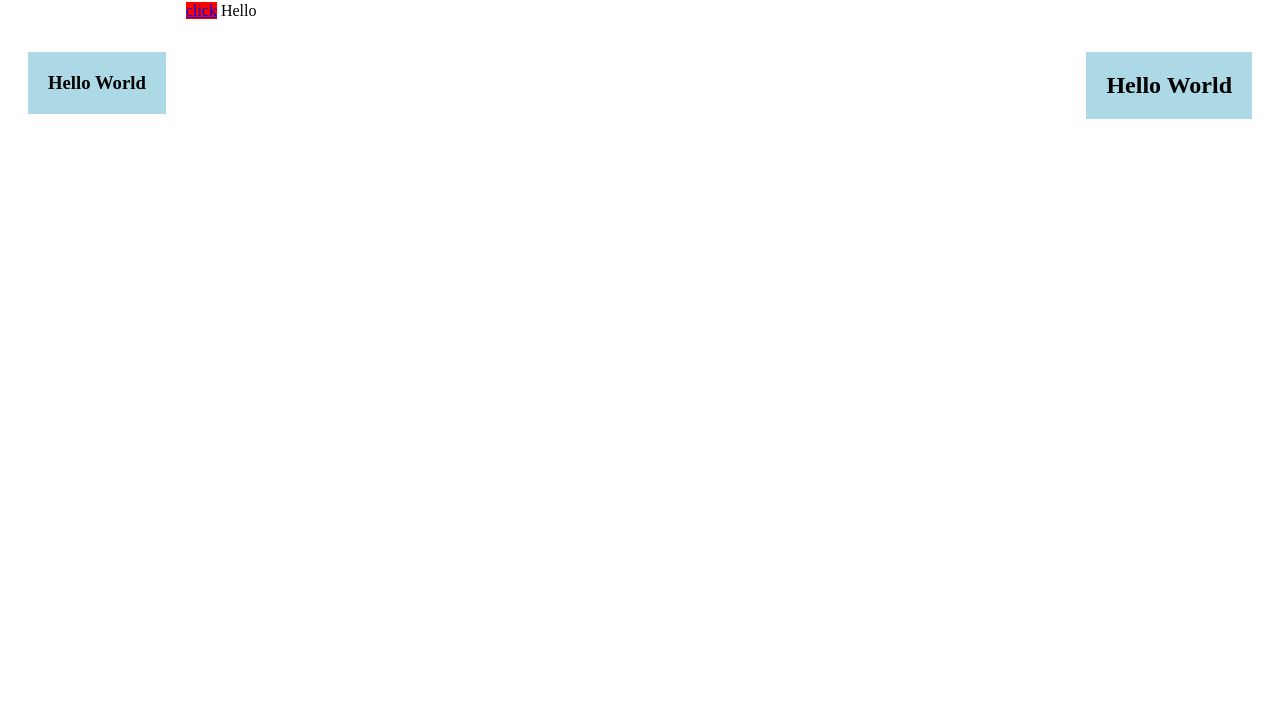
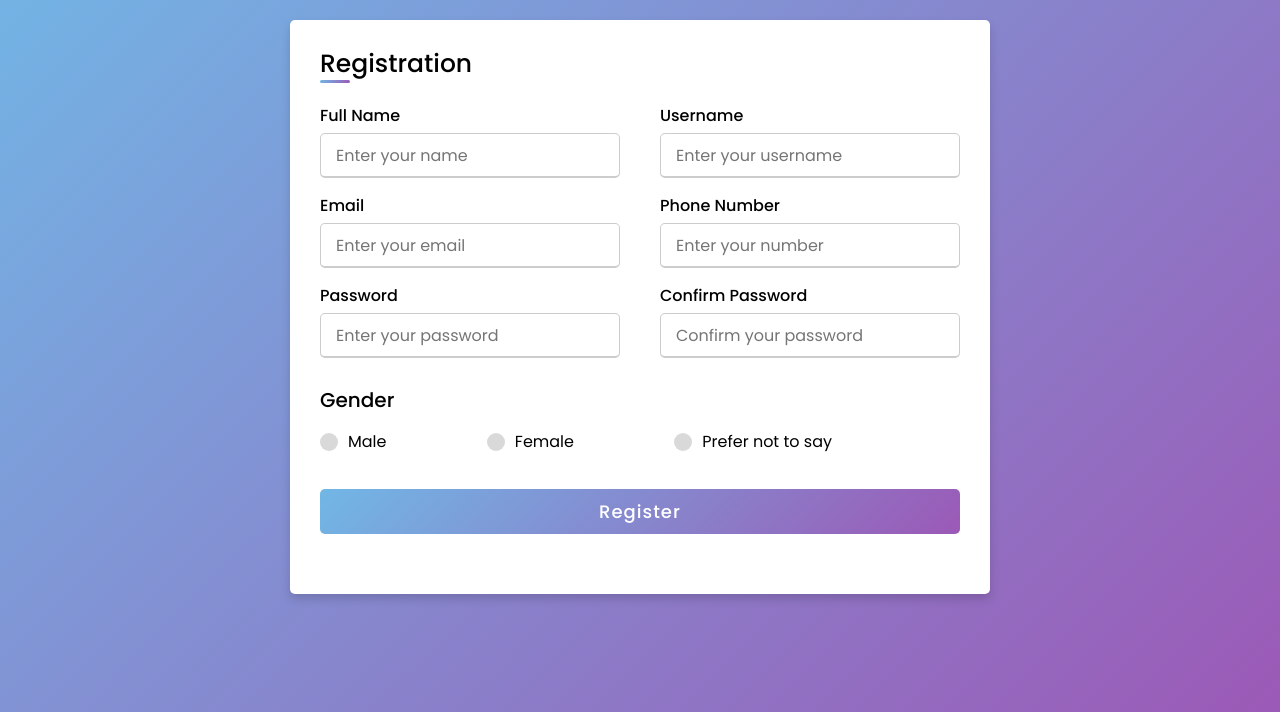
Before and after one commit to Abhishek6625/htmlcss, a plain HTML site: page index.html in a window 1280 px wide. Shown: the part 88-800 px from the top of the page. Drawn offline with Linux system fonts and the light colour scheme.

Commit message:
registaion from

```diff
--- a/index.html
+++ b/index.html
@@ -1,52 +1,73 @@
 <!DOCTYPE html>
-<html lang="en">
+<html lang="en" dir="ltr">
 
 <head>
     <meta charset="UTF-8">
-    <meta http-equiv="X-UA-Compatible" content="IE=edge">
+    <title> Responsive Registration Form | Abhishek </title>
+    <link rel="stylesheet" href="style.css">
     <meta name="viewport" content="width=device-width, initial-scale=1.0">
-    <title>index</title>
-    <style>
-        h2 {
-            padding: 20px;
-            margin: 20px;
-            margin-top: 50px;
-            /* border: 3px solid red; */
-            background-color: lightblue;
-            float: right;
-        }
-        h3 {
-            padding: 20px;
-            margin: 20px;
-            margin-top: 50px;
-            /* border: 3px solid red; */
-            background-color: lightblue;
-            float: left;
-        }
-
-        a {
-            background-color: red;
-            /* display: inline-block; */
-            /* display: none;
-            display: flex; */
-        }
-    </style>
 </head>
 
 <body>
-    <!-- block element  -->
-    <h1>Box Model</h1>
-    <hr>
-
-    <!-- inline-block  -->
-    <h2>Hello World</h2>
-    <h3>Hello World</h3>
-    <!-- inline-block  -->
-
-    <!-- inline element  -->
-    <a href="#">click</a>
-    <span>Hello</span>
-
+    <h1>Create by Abhishek kumar !</h1>
+    <main>
+    <div class="container">
+        <div class="title">Registration</div>
+        <div class="content">
+            <form action="#">
+                <div class="user-details">
+                    <div class="input-box">
+                        <span class="details">Full Name</span>
+                        <input type="text" placeholder="Enter your name" name="name" required>
+                    </div>
+                    <div class="input-box">
+                        <span class="details">Username</span>
+                        <input type="text" placeholder="Enter your username" name="user" required>
+                    </div>
+                    <div class="input-box">
+                        <span class="details">Email</span>
+                        <input type="text" placeholder="Enter your email" name="email" required>
+                    </div>
+                    <div class="input-box">
+                        <span class="details">Phone Number</span>
+                        <input type="text" placeholder="Enter your number" name="phone" required>
+                    </div>
+                    <div class="input-box">
+                        <span class="details">Password</span>
+                        <input type="text" placeholder="Enter your password" name="password" required>
+                    </div>
+                    <div class="input-box">
+                        <span class="details">Confirm Password</span>
+                        <input type="text" placeholder="Confirm your password" name="c_password" required>
+                    </div>
+                </div>
+                <div class="gender-details">
+                    <input type="radio" name="gender" id="dot-1">
+                    <input type="radio" name="gender" id="dot-2">
+                    <input type="radio" name="gender" id="dot-3">
+                    <span class="gender-title">Gender</span>
+                    <div class="category">
+                        <label for="dot-1">
+                            <span class="dot one"></span>
+                            <span class="gender">Male</span>
+                        </label>
+                        <label for="dot-2">
+                            <span class="dot two"></span>
+                            <span class="gender">Female</span>
+                        </label>
+                        <label for="dot-3">
+                            <span class="dot three"></span>
+                            <span class="gender">Prefer not to say</span>
+                        </label>
+                    </div>
+                </div>
+                <div class="button">
+                    <input type="submit" value="Register" name="save">
+                </div>
+            </form>
+        </div>
+    </div>
+</main>
 </body>
 
 </html>
--- /dev/null
+++ b/style.css
@@ -0,0 +1,178 @@
+@import url('https://fonts.googleapis.com/css2?family=Poppins:wght@200;300;400;500;600;700&display=swap');
+
+* {
+    margin: 0;
+    padding: 0;
+    box-sizing: border-box;
+    font-family: 'Poppins', sans-serif;
+}
+
+body {
+    height: 100vh;
+    padding: 10px;
+    background: linear-gradient(135deg, #71b7e6, #9b59b6);
+}
+h1{
+    text-align: center;
+    margin: 25px;
+
+}
+main{
+    display: flex;
+    justify-content: center;
+    align-items: center;
+}
+
+.container {
+    max-width: 700px;
+    width: 100%;
+    background-color: #fff;
+    padding: 25px 30px;
+    border-radius: 5px;
+    box-shadow: 0 5px 10px rgba(0, 0, 0, 0.15);
+}
+
+.container .title {
+    font-size: 25px;
+    font-weight: 500;
+    position: relative;
+}
+
+.container .title::before {
+    content: "";
+    position: absolute;
+    left: 0;
+    bottom: 0;
+    height: 3px;
+    width: 30px;
+    border-radius: 5px;
+    background: linear-gradient(135deg, #71b7e6, #9b59b6);
+}
+
+.content form .user-details {
+    display: flex;
+    flex-wrap: wrap;
+    justify-content: space-between;
+    margin: 20px 0 12px 0;
+}
+
+form .user-details .input-box {
+    margin-bottom: 15px;
+    width: calc(100% / 2 - 20px);
+}
+
+form .input-box span.details {
+    display: block;
+    font-weight: 500;
+    margin-bottom: 5px;
+}
+
+.user-details .input-box input {
+    height: 45px;
+    width: 100%;
+    outline: none;
+    font-size: 16px;
+    border-radius: 5px;
+    padding-left: 15px;
+    border: 1px solid #ccc;
+    border-bottom-width: 2px;
+    transition: all 0.3s ease;
+}
+
+.user-details .input-box input:focus,
+.user-details .input-box input:valid {
+    border-color: #9b59b6;
+}
+
+form .gender-details .gender-title {
+    font-size: 20px;
+    font-weight: 500;
+}
+
+form .category {
+    display: flex;
+    width: 80%;
+    margin: 14px 0;
+    justify-content: space-between;
+}
+
+form .category label {
+    display: flex;
+    align-items: center;
+    cursor: pointer;
+}
+
+form .category label .dot {
+    height: 18px;
+    width: 18px;
+    border-radius: 50%;
+    margin-right: 10px;
+    background: #d9d9d9;
+    border: 5px solid transparent;
+    transition: all 0.3s ease;
+}
+
+#dot-1:checked~.category label .one,
+#dot-2:checked~.category label .two,
+#dot-3:checked~.category label .three {
+    background: #9b59b6;
+    border-color: #d9d9d9;
+}
+
+form input[type="radio"] {
+    display: none;
+}
+
+form .button {
+    height: 45px;
+    margin: 35px 0
+}
+
+form .button input {
+    height: 100%;
+    width: 100%;
+    border-radius: 5px;
+    border: none;
+    color: #fff;
+    font-size: 18px;
+    font-weight: 500;
+    letter-spacing: 1px;
+    cursor: pointer;
+    transition: all 0.3s ease;
+    background: linear-gradient(135deg, #71b7e6, #9b59b6);
+}
+
+form .button input:hover {
+    /* transform: scale(0.99); */
+    background: linear-gradient(-135deg, #71b7e6, #9b59b6);
+}
+
+@media(max-width: 584px) {
+    .container {
+        max-width: 100%;
+    }
+
+    form .user-details .input-box {
+        margin-bottom: 15px;
+        width: 100%;
+    }
+
+    form .category {
+        width: 100%;
+    }
+
+    .content form .user-details {
+        max-height: 300px;
+        overflow-y: scroll;
+    }
+
+    .user-details::-webkit-scrollbar {
+        width: 5px;
+    }
+}
+
+@media(max-width: 459px) {
+    .container .content .category {
+        flex-direction: column;
+    }
+}
```
